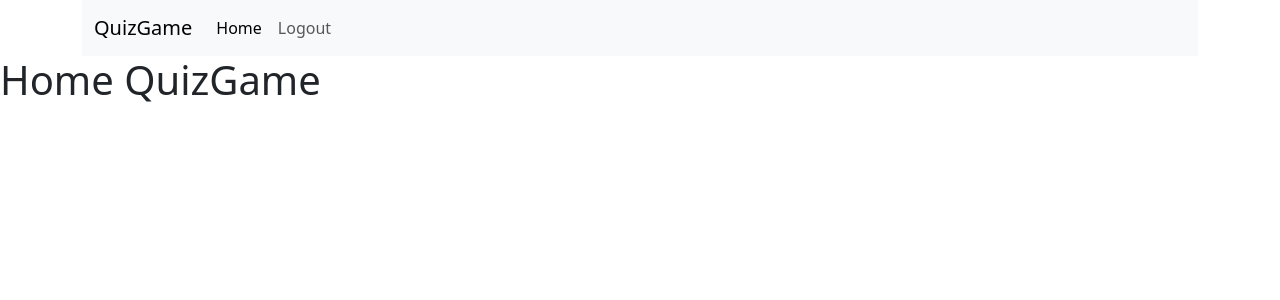
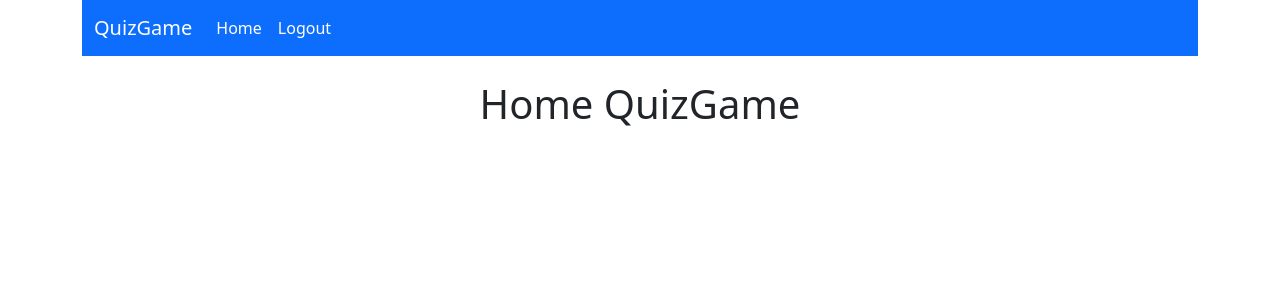
Before and after one commit to jwf12/QuizGameV2.0, a Django app: page / in a window 1280 px wide. Shown: the top 300 px of the page. Run offline with Django 4.2, Linux system fonts and the light colour scheme; the visitor is signed in with stand-in values (Sample User, id 1); data that the repository does not hold is empty; some libraries are stand-ins or nearby versions.

Commit message:
Frontend:FT some changes applied to base.html

```diff
--- a/templates/base.html
+++ b/templates/base.html
@@ -7,24 +7,24 @@
     <meta http-equiv="X-UA-Compatible" content="IE=edge">
     <meta name="viewport" content="width=device-width, initial-scale=1.0">
     <link href="https://cdn.jsdelivr.net/npm/bootstrap@5.3.0-alpha1/dist/css/bootstrap.min.css" rel="stylesheet" integrity="sha384-GLhlTQ8iRABdZLl6O3oVMWSktQOp6b7In1Zl3/Jr59b6EGGoI1aFkw7cmDA6j6gD" crossorigin="anonymous">
-    <title>Document</title>
+    <title>QuizGame</title>
 </head>
 <header>
     <div class="container">
-    <nav class="navbar navbar-expand-lg bg-body-tertiary">
+    <nav class="navbar navbar-expand-lg bg-primary">
         <div class="container-fluid">
-          <a class="navbar-brand" href="#">QuizGame</a>
+          <a class="navbar-brand text-white" href="#" >QuizGame</a>
           <button class="navbar-toggler" type="button" data-bs-toggle="collapse" data-bs-target="#navbarNav" aria-controls="navbarNav" aria-expanded="false" aria-label="Toggle navigation">
             <span class="navbar-toggler-icon"></span>
           </button>
           <div class="collapse navbar-collapse" id="navbarNav">
             <ul class="navbar-nav">
               <li class="nav-item">
-                <a class="nav-link active" aria-current="page" href="{% url 'quiz:home' %}">Home</a>
+                <a class="nav-link active text-white" aria-current="page" href="{% url 'quiz:home' %}">Home</a>
               </li>
               <div class='text-end'>
               <li class="nav-item">
-                <a class="nav-link" href="{% url 'quiz:logout' %}">Logout</a>
+                <a class="nav-link text-white" href="{% url 'quiz:logout' %}">Logout</a>
               </li>
               </div>
             </ul>
--- a/templates/index.html
+++ b/templates/index.html
@@ -1,12 +1,22 @@
 {% extends 'base.html' %}
 
 {% block content %}
+
+<div class="container text-center mt-4">
     <h1>Home QuizGame</h1>
-<div class="container">
+    <div class="row text-center m-4">
+        <div class="col">
             <ul>
                 {% for categoria in categorias %}
                 <li>{{categoria}}</li>
                 {% endfor %}
             </ul>
+
+        </div>
+
+    </div>
+
+
+
 </div>
 {% endblock content %}
```
Lines whose indentation alone changed are shown as unchanged.
